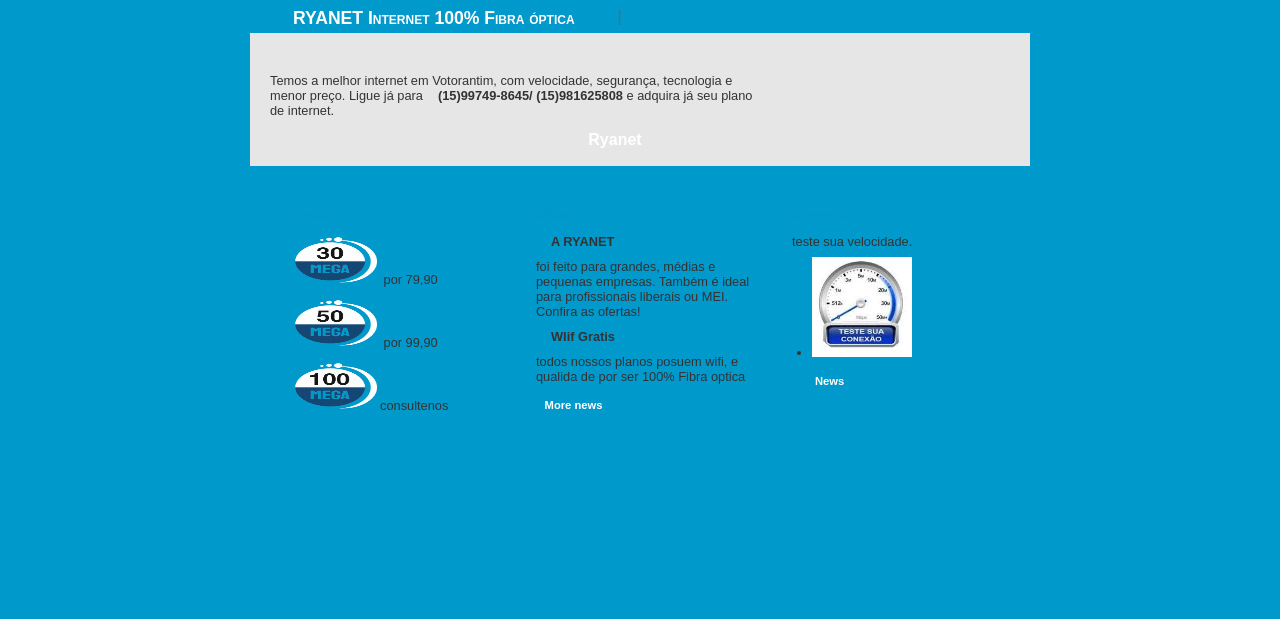
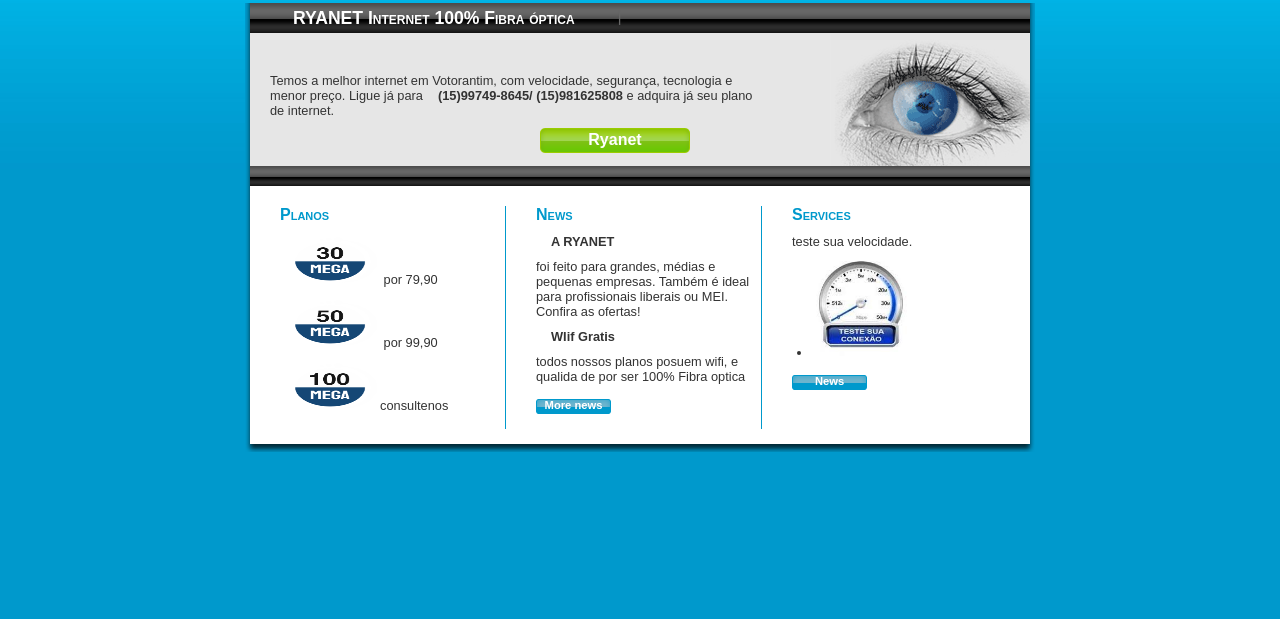
Before and after one commit to flaviodasilva/ryanet, a plain HTML site: page index.htm in a window 1280 px wide. Shown: the part 181-800 px from the top of the page. Drawn offline with Linux system fonts and the light colour scheme; files whose address does not match are found by name.

Commit message:
Update style.css

```diff
--- a/style.css
+++ b/style.css
@@ -10,7 +10,7 @@
 body {
 	width: 790px;
 	margin: 0 auto;
-	background: #0099CC url(images/bg_gradient.gif) repeat-x top;
+	background: #0099CC url(bg_gradient.gif) repeat-x top;
 	position:relative;
 }
 
@@ -66,7 +66,7 @@ strong {
 /* END HEADER */
 
 #shadow {
-	background: url(images/bg_content.gif) repeat-y;
+	background: url(bg_content.gif) repeat-y;
 	height: auto;
 	padding: 0 5px 1px 5px;
 }
@@ -75,7 +75,7 @@ strong {
 
 #menu {
 	height: 30px;
-	background: url(images/menu.gif) repeat-x;
+	background: url(menu.gif) repeat-x;
 }
 
 
@@ -110,7 +110,7 @@ strong {
 /* EDITO */
 
 #edito {
-	background: url(images/img_edito.gif) top right no-repeat;
+	background: url(img_edito.gif) top right no-repeat;
 	background-color:  #E6E6E6 ;
 }
 
@@ -139,7 +139,7 @@ strong {
 	display: block;
 	height: 25px;
 	width: 150px;
-	background: url(images/large_button.gif) no-repeat;
+	background: url(large_button.gif) no-repeat;
 	text-align: center;
 	padding-top: 3px;
 	margin-left: 290px;
@@ -153,7 +153,7 @@ strong {
 
 #toal {
 	height: 20px;
-	background: url(images/toal.gif) repeat-x;
+	background: url(toal.gif) repeat-x;
 }
 
 /* CONTENT */
@@ -201,7 +201,7 @@ a.content_button:hover, a.content_button:active {
 	display: block;
 	height: 15px;
 	width: 75px;
-	background: url(images/little_button.gif) no-repeat;
+	background: url(little_button.gif) no-repeat;
 	margin: 15px 0;
 	text-align: center;
 	font-weight: bold;
@@ -256,7 +256,7 @@ a.content_button:hover, a.content_button:active {
 
 #footer {
 	height: 70px;
-	background: url(images/botton_bg_content.gif) no-repeat;
+	background: url(botton_bg_content.gif) no-repeat;
 	padding: 0 5px;
 	margin-bottom: 20px;
 }
@@ -294,7 +294,7 @@ width: 100%; bottom: 0px; left: 0px; position: absolute; height: 40px;
 #holder {
 	min-height: 100%; position: relative; margin:0 auto;
 	-position:absolute;
-	-background: #0099CC url(images/bg_gradient.gif) repeat-x top;
+	-background: #0099CC url(bg_gradient.gif) repeat-x top;
 	-overflow-x :hidden;
 }
 
```
